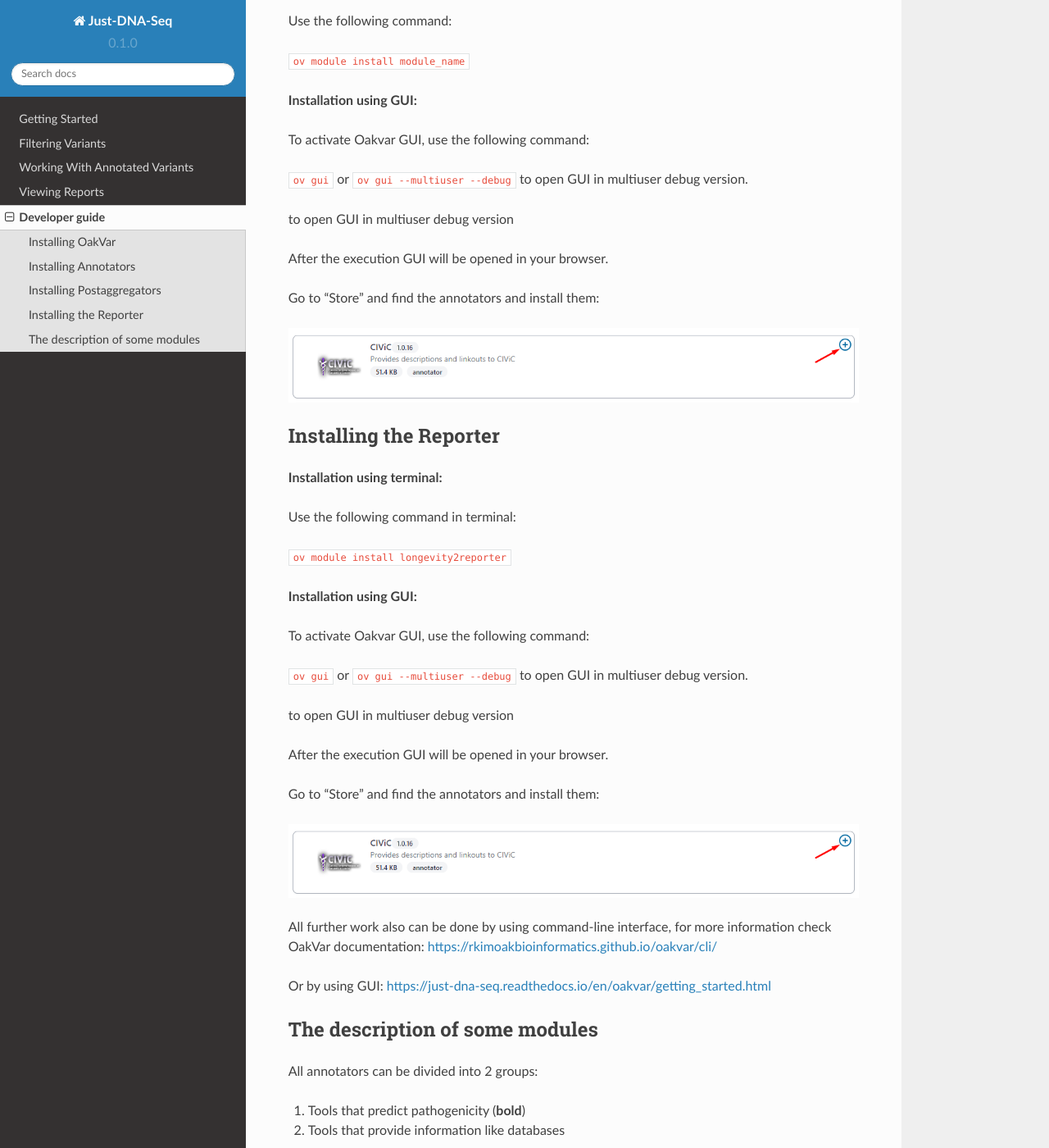
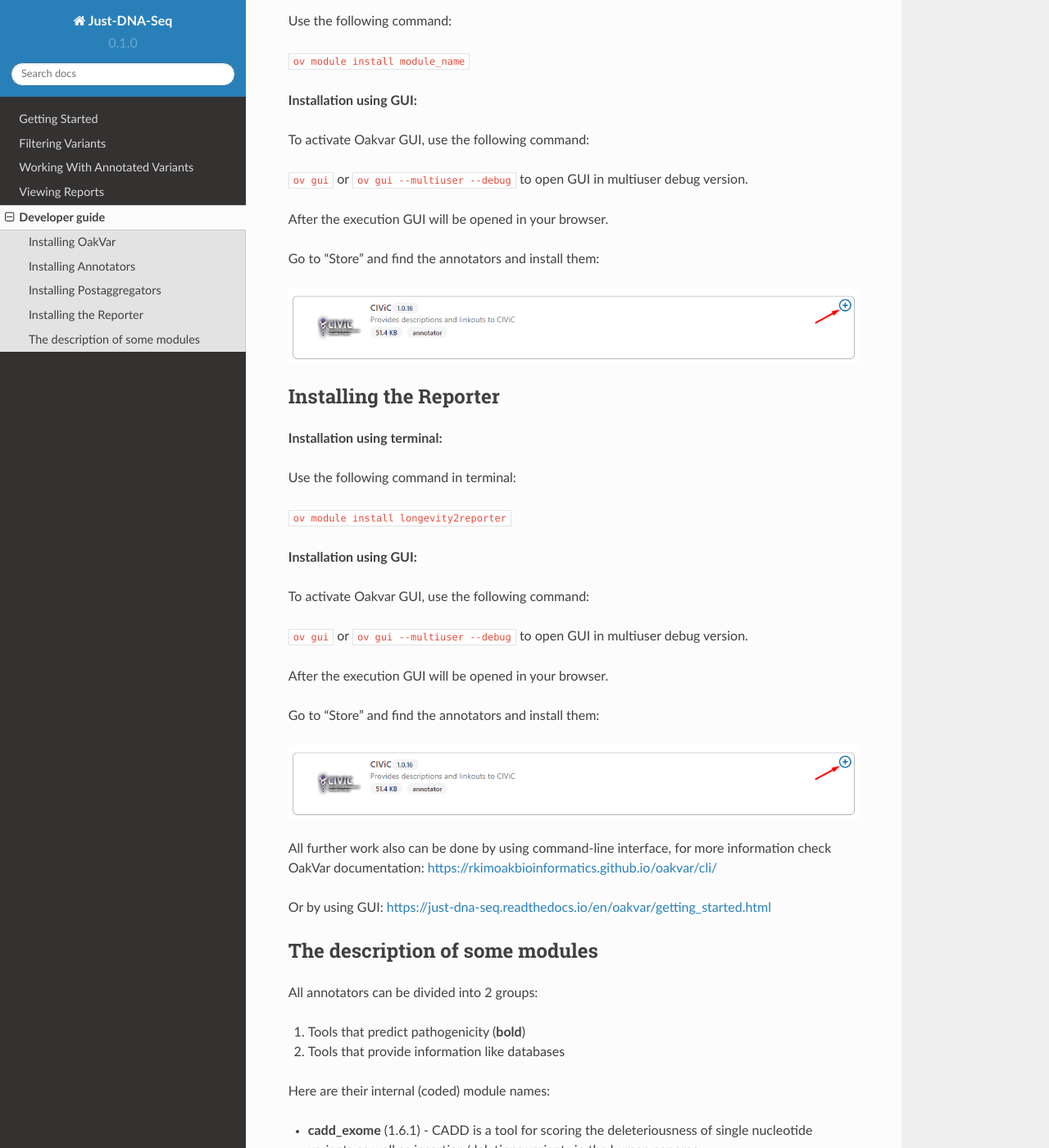
Before and after one commit to dna-seq/just-dna-seq, a Sphinx documentation site: the page built from docs/source/for_developers.rst, in a window 1280 px wide and 1400 px high, scrolled down 1853 px. Shown: the whole window at 82% size. Built offline with Sphinx 7.4.7 and the Read the Docs theme 2.0.0, drawn with Linux system fonts in a browser that asks for light colours.

Commit message:
Update for_developers.rst

```diff
--- a/docs/source/for_developers.rst
+++ b/docs/source/for_developers.rst
@@ -96,8 +96,6 @@ To activate Oakvar GUI, use the following command:
 
 ``ov gui``  or ``ov gui --multiuser --debug`` to open GUI in multiuser debug version.
 
-to open GUI in multiuser debug version
-
 After the execution GUI will be opened in your browser.
 
 Go to “Store” and find the annotators and install them:
@@ -121,8 +119,6 @@ Use the following command in terminal:
 To activate Oakvar GUI, use the following command:
 
 ``ov gui``  or ``ov gui --multiuser --debug`` to open GUI in multiuser debug version.
-
-to open GUI in multiuser debug version
 
 After the execution GUI will be opened in your browser.
 
```
